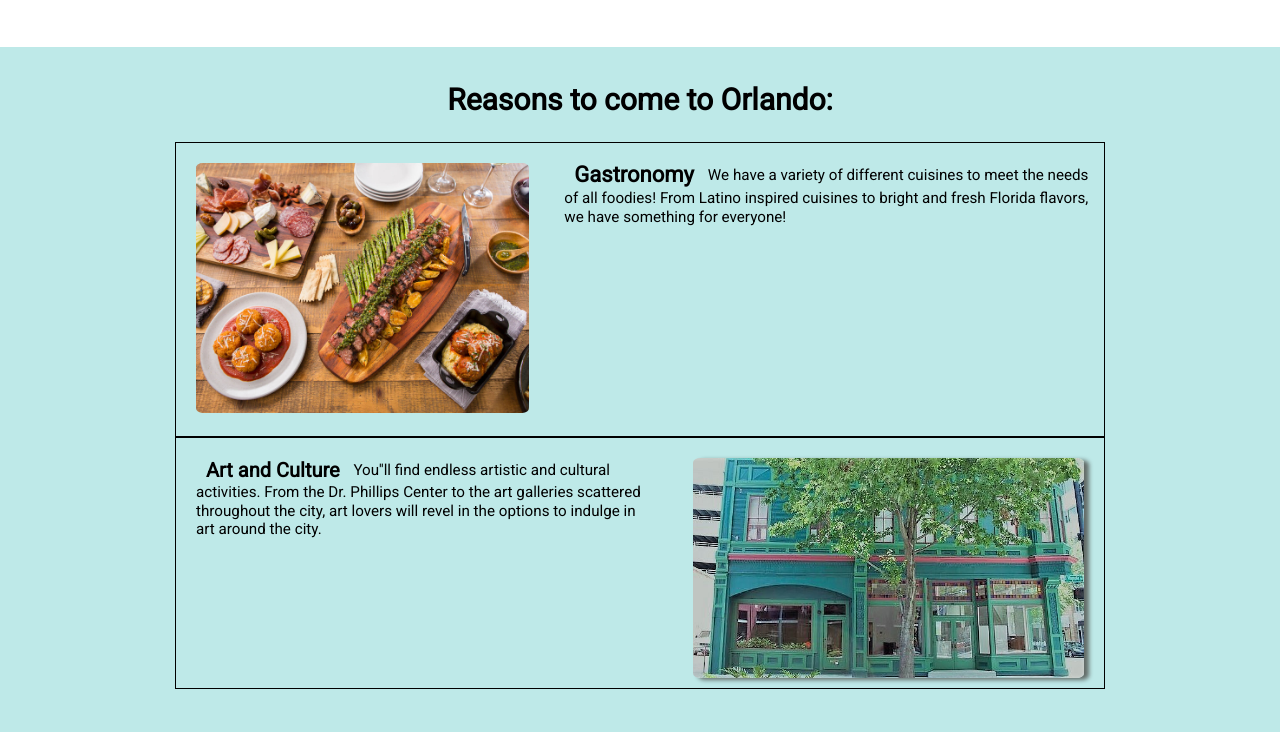
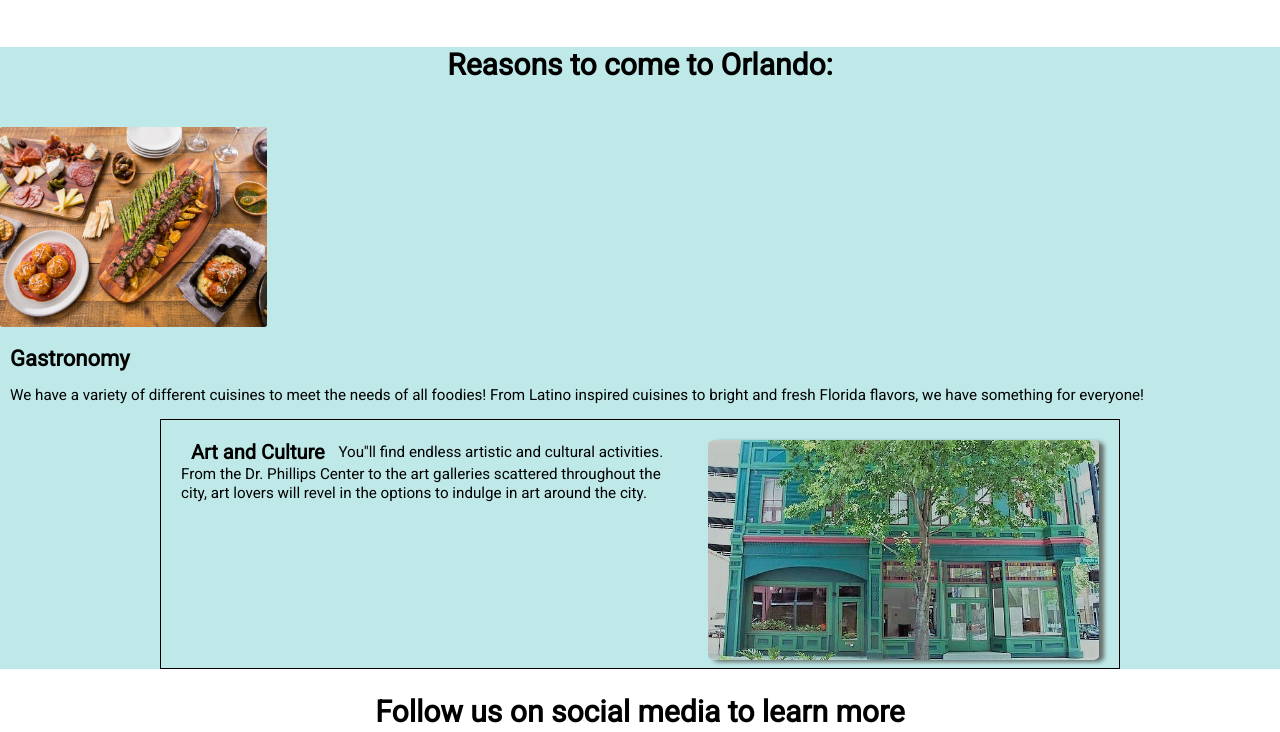
Before and after one commit to msrissaxox/OrlandoCity, a plain HTML site: page index.html in a window 1280 px wide. Shown: the part 1197-1929 px from the top of the page. Drawn offline with nearby package versions, Linux system fonts and the light colour scheme.

Commit message:
edited index

```diff
--- a/styles.css
+++ b/styles.css
@@ -17,8 +17,8 @@ a {
     font-size: 17px;
 }
 
-a {
-    scroll-behavior:smooth 300ms;
+ul a{
+    scroll-behavior: smooth;
 }
 
 a:hover {
@@ -45,14 +45,6 @@ h1 {
 .orlandopic img {
     max-height: 35vw;
     width: 100%;
-
-    /*background-image: url("/Images/OrlandoSky.jpeg");
-    background-size: contain;
-    width: 100%;
-    height: 250px;
-    background-repeat: no-repeat;
-    object-fit: cover;
-    object-position: center; */
   }
 
 .gallery img {
@@ -71,7 +63,7 @@ h1 {
     display: flex;
     flex-wrap: wrap;
     gap: 50px;
-   justify-content: center;
+    justify-content: center;
     padding-top: 10px;
     padding-bottom: 10px;
     margin-bottom: 40px;
@@ -82,10 +74,10 @@ h1 {
 
 .reasons {
     background-color: #bee9e8;
-    padding-left: 20px;
+    /* padding-left: 20px;
     padding-right: 20px;
     padding-top: 10px;
-    padding-bottom: 80px;
+    padding-bottom: 80px; */
 }
 
 .reasons .reasons1, .reasons .reasons2 {
@@ -104,7 +96,9 @@ h1 {
 
 .socials {
    margin: 0 auto;
-    max-width: 850px;
+    max-width: 750px;
+    max-height: 310px;
+
 }
 
 .logo {
@@ -125,11 +119,9 @@ h1 {
 }
 
  .steak {
-    min-width: 250px;
-    max-height: 250px;
-    border-radius: 2%;
-   float: left;
-    margin-right: 35px;
+    min-width: 200px;
+    max-height: 200px;
+    border-radius: 1%;
 }
 
 .steak:hover {
@@ -155,19 +147,19 @@ h1 {
 }
 
 .reasons1 {
-    width: 75%;
-    min-height: 250px;
     padding-top: 20px;
-    padding-left: 20px;
-    padding-bottom: 210px;
     font-size: .95em;
-    border: solid 1px black;
 }
 
 .reasons1 span {
     font-weight: bold;
     font-size: 22px;
 }
+
+.gastro {
+    display: block;
+}
+
 
 .reasons2 {
     width: 75%;
```
